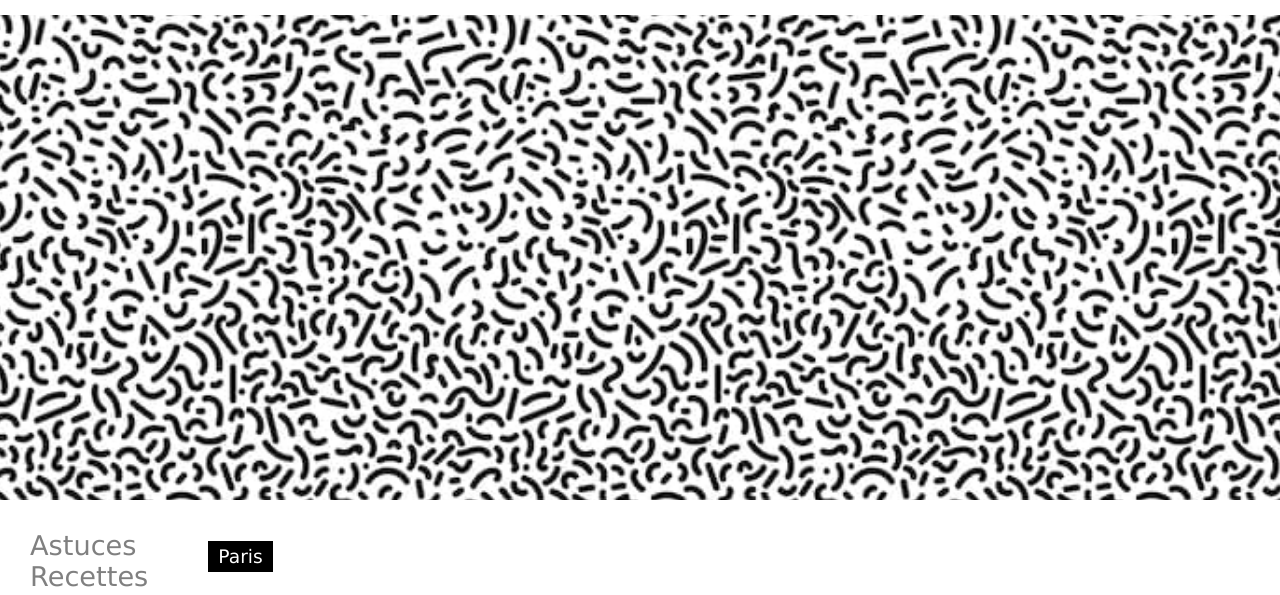
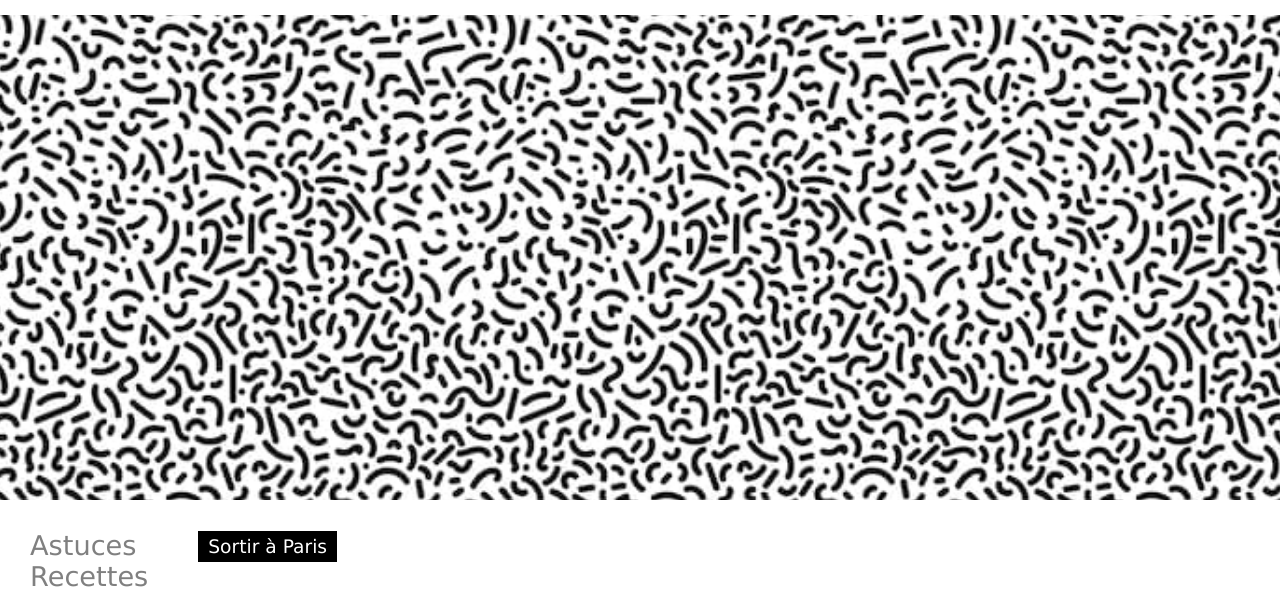
Before and after one commit to DenAff/heol, a Jekyll site: the page built from _pages/cartes.md, in a window 1280 px wide. Shown: the top 595 px of the page. Built offline with Jekyll 4.4.1, drawn with Linux system fonts in a browser that asks for light colours.

Commit message:
Update cartes.md

```diff
--- a/_pages/cartes.md
+++ b/_pages/cartes.md
@@ -11,11 +11,9 @@ categories: Alors ça marche ?
   Titre de la carte de Paris
 -->
 
-            <div class='content-text'>
               <ul class="docs-nav">
-               <li-category>Paris</li-category>
+               <li-category>Sortir à Paris</li-category>
               </ul>
-            </div>
 
 <!--
   Fonction Plein écran pour la carte de Paris
@@ -52,11 +50,9 @@ categories: Alors ça marche ?
   Titre de la carte de Rome
 -->
 
-            <div class='content-text'>
               <ul class="docs-nav">
-               <li-category>Rome</li-category>
+               <li-category>Voyager à Rome</li-category>
               </ul>
-            </div>
 
 <!--
   Fonction Plein écran pour la carte de Rome
```
